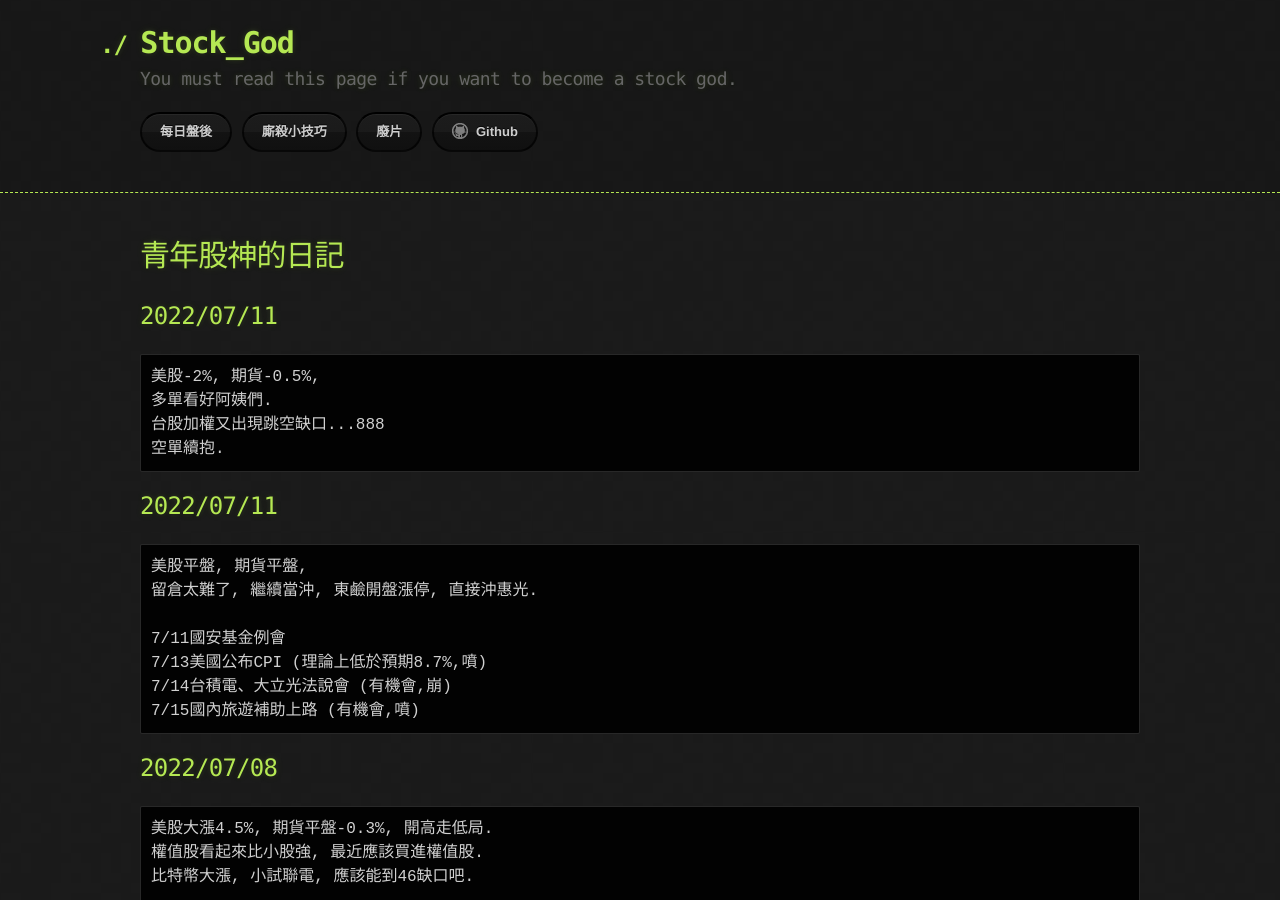
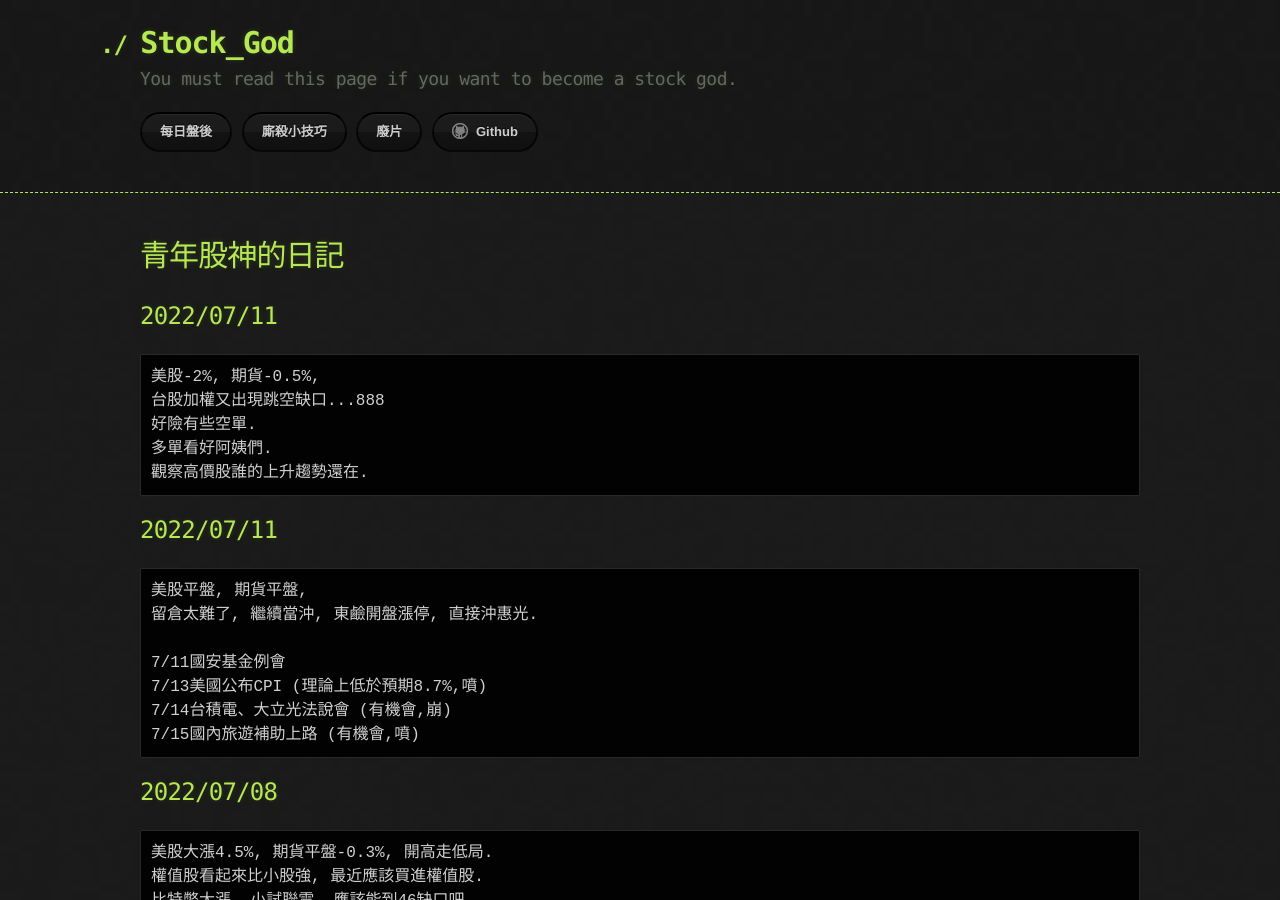
Before and after one commit to lepg5487/Stock_God, a Jekyll site: the page built from index.md, in a window 1280 px wide and 900 px high. Built offline with Jekyll 4.4.1, drawn with Linux system fonts in a browser that asks for light colours; our own code applies the rules of GitHub Pages for plain Markdown files.

Commit message:
Update index.md

````diff
--- a/index.md
+++ b/index.md
@@ -6,9 +6,10 @@ layout: testlayouts
 ## 2022/07/11
 ```
 美股-2%, 期貨-0.5%,
+台股加權又出現跳空缺口...888
+好險有些空單.
 多單看好阿姨們.
-台股加權又出現跳空缺口...888
-空單續抱.
+觀察高價股誰的上升趨勢還在.
 ```
 
 ## 2022/07/11
````
